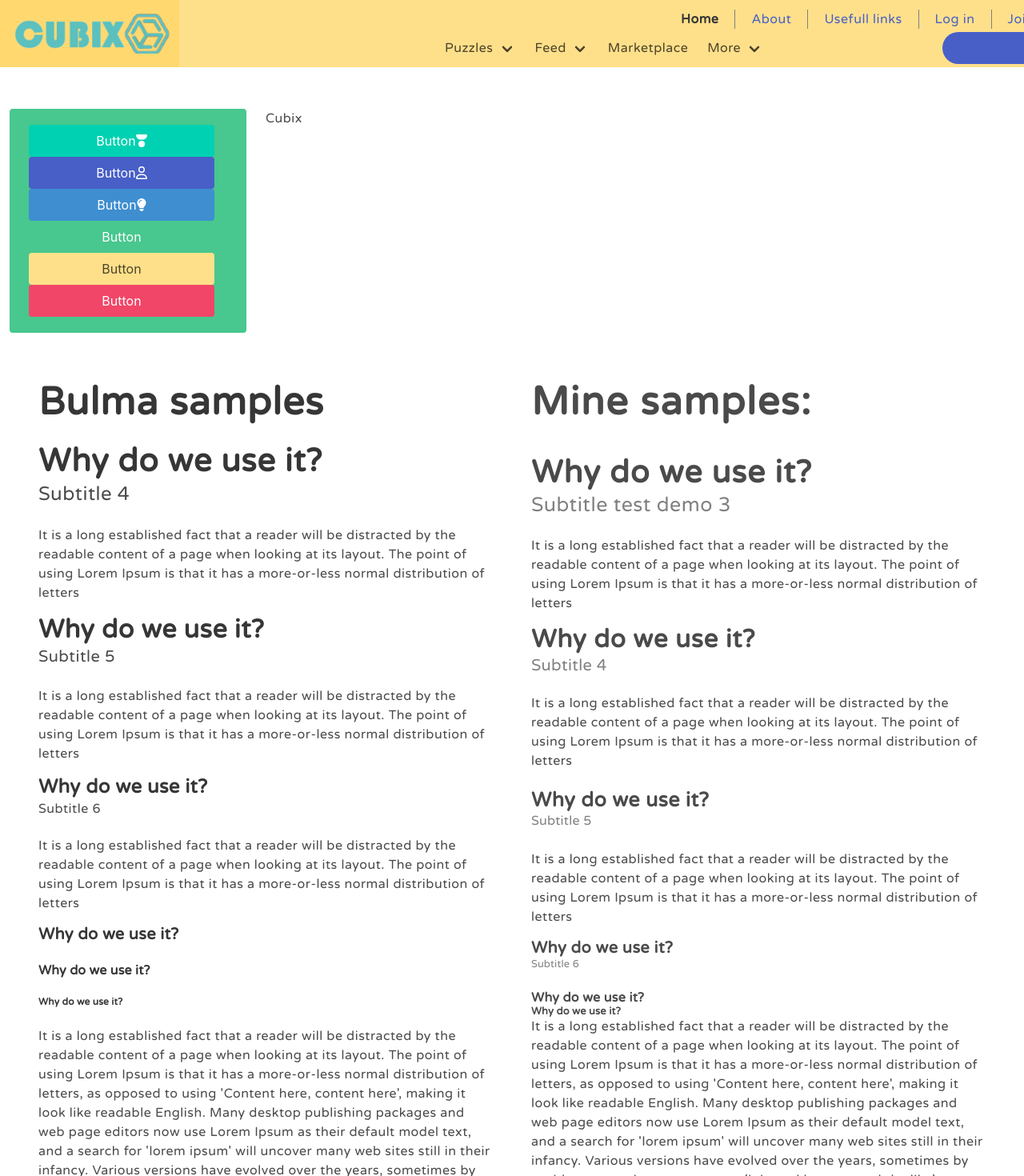
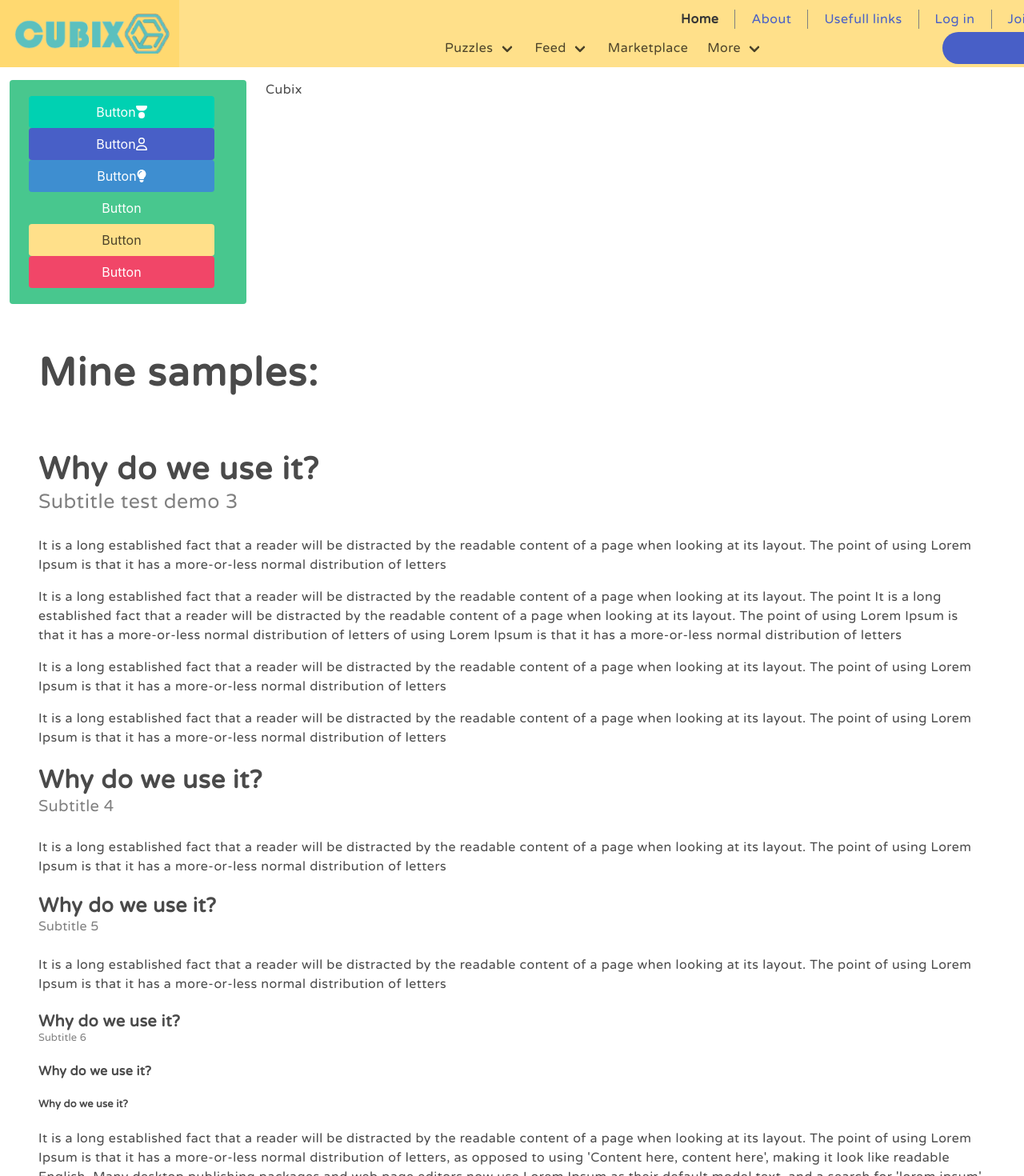
Before and after one commit to a-spasov/cubix, a Vue app: page / in a window 1280 px wide. Shown: the top 1470 px of the page at 80% size. Built offline with nearby package versions, Linux system fonts and the light colour scheme.

Commit message:
setup project: spacings

```diff
--- a/src/assets/sass/bulma-overwrites.scss
+++ b/src/assets/sass/bulma-overwrites.scss
@@ -16,28 +16,29 @@
 
 // --spacings--
 $spacing-base: var(--spacing-base-size);
-$spacing-shortcuts: ("margin": "m", "padding": p);
+$spacing-shortcuts: ("margin": "m", "padding": "p");
 $spacing-horizontal: "x";
 $spacing-vertical: "y";
 $spacing-values: (
   "0": calc(0 * $spacing-base),
-  "1": calc(1 * $spacing-base),
-  "2": calc(2 * $spacing-base),
-  "3": calc(3 * $spacing-base),
-  "4": calc(4 * $spacing-base),
-  "5": calc(5 * $spacing-base),
-  "6": calc(6 * $spacing-base),
-  "7": calc(7 * $spacing-base),
-  "8": calc(8 * $spacing-base),
-  "9": calc(9 * $spacing-base),
-  "10": calc(10 * $spacing-base),
-  "11": calc(11 * $spacing-base),
-  "12": calc(12 * $spacing-base),
-  "13": calc(13 * $spacing-base),
-  "14": calc(14 * $spacing-base),
-  "15": calc(15 * $spacing-base),
-  "16": calc(16 * $spacing-base),
-  "17": calc(17 * $spacing-base),
+  "4": calc(1 * $spacing-base),
+  "8": calc(2 * $spacing-base),
+  "12": calc(3 * $spacing-base),
+  "16": calc(4 * $spacing-base),
+  "20": calc(5 * $spacing-base),
+  "24": calc(6 * $spacing-base),
+  "28": calc(7 * $spacing-base),
+  "32": calc(8 * $spacing-base),
+  "36": calc(9 * $spacing-base),
+  "40": calc(10 * $spacing-base),
+  "44": calc(11 * $spacing-base),
+  "48": calc(12 * $spacing-base),
+  "52": calc(13 * $spacing-base),
+  "56": calc(14 * $spacing-base),
+  "60": calc(15 * $spacing-base),
+  "64": calc(16 * $spacing-base),
+  "68": calc(17 * $spacing-base),
+  "72": calc(18 * $spacing-base),
 );
 
 
--- a/src/layouts/DesktopLayout.vue
+++ b/src/layouts/DesktopLayout.vue
@@ -43,63 +43,42 @@ import SiteFooter from '../components/layout/SiteFooter.vue';
     </aside>
     <section class="main section" style="display: flex; flex-direction: row; column-gap: 48px;">
       <article style="flex: 1 1 0;">
-        <h1 class="title is-1">Bulma samples</h1>
-        <h2 class="title is-2">Why do we use it?</h2>
-        <p class="subtitle is-4 is-spaced">Subtitle 4</p>
-        <p class="mb-4">
+        <h1 class="display mb-72">Mine samples:</h1>
+        <h1 class="">Why do we use it?</h1>
+        <p class="subtitle-3 mb-24">Subtitle test demo 3</p>
+        <p class="mb-16">
           It is a long established fact that a reader will be distracted by the readable content of a page when looking at
           its layout. The point of using Lorem Ipsum is that it has a more-or-less normal distribution of letters
         </p>
-        <h3 class="title is-3">Why do we use it?</h3>
-        <p class="subtitle is-5 is-spaced">Subtitle 5</p>
-        <p class="mb-4">
+        <p class="mb-16">
+          It is a long established fact that a reader will be distracted by the readable content of a page when looking at
+          its layout. The point It is a long established fact that a reader will be distracted by the readable content of a page when looking at
+          its layout. The point of using Lorem Ipsum is that it has a more-or-less normal distribution of letters of using Lorem Ipsum is that it has a more-or-less normal distribution of letters
+        </p>
+        <p class="mb-16">
           It is a long established fact that a reader will be distracted by the readable content of a page when looking at
           its layout. The point of using Lorem Ipsum is that it has a more-or-less normal distribution of letters
         </p>
-        <h4 class="title is-4">Why do we use it?</h4>
-        <p class="subtitle is-6 is-spaced">Subtitle 6</p>
-        <p class="mb-4">
+        <p class="mb-24">
           It is a long established fact that a reader will be distracted by the readable content of a page when looking at
           its layout. The point of using Lorem Ipsum is that it has a more-or-less normal distribution of letters
         </p>
-        <h5 class="title is-5 is-spaced">Why do we use it?</h5>
-        <h6 class="title is-6 is-spaced">Why do we use it?</h6>
-        <h6 class="title is-7 is-spaced">Why do we use it?</h6>
-        <p class="mb-4">
-          It is a long established fact that a reader will be distracted by the readable content of a page when looking at
-          its layout. The point of using Lorem Ipsum is that it has a more-or-less normal distribution of letters, as
-          opposed to using 'Content here, content here', making it look like readable English. Many desktop publishing
-          packages and web page editors now use Lorem Ipsum as their default model text, and a search for 'lorem ipsum'
-          will uncover many web sites still in their infancy. Various versions have evolved over the years, sometimes by
-          accident, sometimes on purpose (injected humour and the like).
-        </p>
-        <button class="button is-primary">Action</button>
-      </article>
-      <article style="flex: 1 1 0;">
-        <h1 class="display mb-10">Mine samples:</h1>
-        <h1 class="">Why do we use it?</h1>
-        <p class="subtitle-3 mb-5">Subtitle test demo 3</p>
-        <p class="mb-4">
-          It is a long established fact that a reader will be distracted by the readable content of a page when looking at
-          its layout. The point of using Lorem Ipsum is that it has a more-or-less normal distribution of letters
-        </p>
-        <h2 class="">Why do we use it?</h2>
-        <p class="subtitle-4 mb-5">Subtitle 4</p>
-        <p class="mb-6">
+        <h2>Why do we use it?</h2>
+        <p class="subtitle-4 mb-24">Subtitle 4</p>
+        <p class="mb-24">
           It is a long established fact that a reader will be distracted by the readable content of a page when looking at
           its layout. The point of using Lorem Ipsum is that it has a more-or-less normal distribution of letters
         </p>
         <h3 class="">Why do we use it?</h3>
-        <p class="subtitle-5  mb-6">Subtitle 5</p>
-        <p class="mb-4">
+        <p class="subtitle-5 mb-24">Subtitle 5</p>
+        <p class="mb-24">
           It is a long established fact that a reader will be distracted by the readable content of a page when looking at
           its layout. The point of using Lorem Ipsum is that it has a more-or-less normal distribution of letters
         </p>
-        <h4 class="">Why do we use it?</h4>
-        <p class="subtitle-6 mb-6">Subtitle 6</p>
-
-        <h5 class="">Why do we use it?</h5>
-        <h6 class="">Why do we use it?</h6>
+        <h4>Why do we use it?</h4>
+        <p class="subtitle-6 mb-24">Subtitle 6</p>
+        <h5 class="mb-24">Why do we use it?</h5>
+        <h6 class="mb-24">Why do we use it?</h6>
         <p class="block">
           It is a long established fact that a reader will be distracted by the readable content of a page when looking at
           its layout. The point of using Lorem Ipsum is that it has a more-or-less normal distribution of letters, as
```
